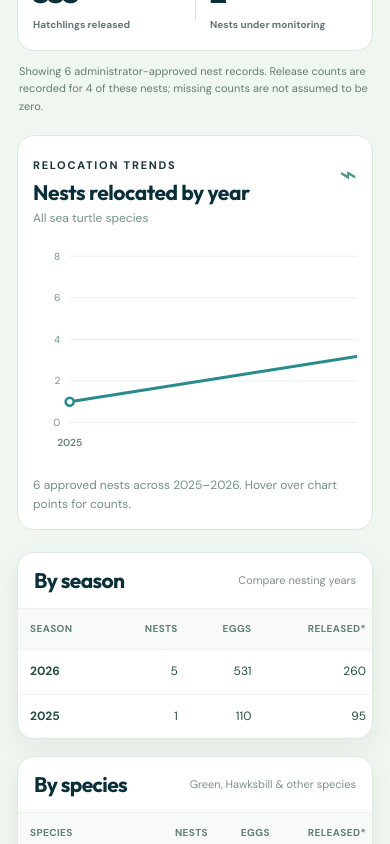
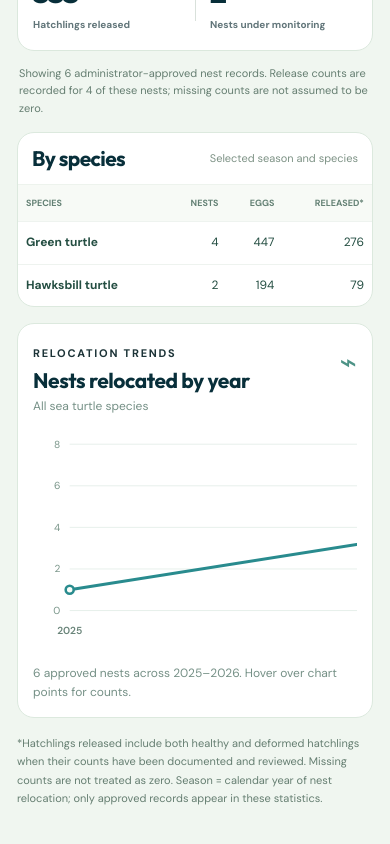
Before and after one commit to anderanakahmad/TRACChatcheryTEST, a plain HTML site: page index.html in a window 390 px wide. Shown: the part 1620-2464 px from the top of the page. Drawn offline with Linux system fonts and the light colour scheme.

Commit message:
Simplify hatchery impact dashboard and align species summary with chart

```diff
--- a/assets/app.js
+++ b/assets/app.js
@@ -146,7 +146,6 @@ function renderStats() {
   output('statReleased',totals.released===null?'—':numberText(totals.released));
   output('statActive',numberText(totals.active));
   output('statFootnote',`Showing ${numberText(visible.length)} administrator-approved nest records. Release counts are recorded for ${numberText(totals.releaseKnown)} of these nests; missing counts are not assumed to be zero.`);
-  breakdownTable('seasonBreakdown',visible,'season');
   breakdownTable('speciesBreakdown',visible,'species');
   renderTrend(visible, season, species);
   output('dataLabel',isDemo()?tr('preview'):`Hatchery records · ${isLive()?'APPROVED LIVE RECORDS':'APPROVED STATIC RECORDS'}`);
--- a/assets/styles.css
+++ b/assets/styles.css
@@ -368,3 +368,27 @@ html[data-theme="dark"] .stat-icon{color:#b0dec0}
 .test-mode-strip{display:flex;gap:16px;align-items:center;justify-content:center;flex-wrap:wrap;padding:10px 18px;background:#fff0ad;color:#25312e;border-bottom:2px solid #d7a032;font:600 13px/1.35 system-ui,sans-serif;text-align:center;position:relative;z-index:90}
 .test-mode-strip strong{letter-spacing:.05em}.test-mode-strip a{color:#1c5e70;text-decoration:underline;font-weight:800}
 @media(max-width:700px){.test-mode-strip{font-size:11px;gap:6px}.test-mode-strip span{flex-basis:100%}}
+
+/* Field test: compact impact dashboard, summary and species on left, trend on right. */
+.stats-overview { grid-template-columns: minmax(0, 1fr) minmax(0, 1.25fr); align-items: stretch; gap: 20px; margin-bottom: 16px; }
+.stats-summary-col { display: flex; flex-direction: column; gap: 14px; min-width: 0; }
+.stats-overview .stat { min-height: 110px; padding: 19px 22px; }
+.stats-overview .stat-footnote { margin: 0 2px; }
+.stats-summary-col .impact-table-card { min-width: 0; box-shadow: none; }
+.stats-summary-col .impact-table-head { padding: 16px 18px 12px; flex-wrap: wrap; gap: 6px; }
+.stats-summary-col .impact-table-card table { min-width: 0; }
+.stats-summary-col .impact-table-card th, .stats-summary-col .impact-table-card td { padding: 12px 14px; }
+.stats-overview .impact-chart-card { display: flex; flex-direction: column; min-height: 0; }
+.stats-overview .trend-svg-wrap { flex: 1 0 auto; display: flex; align-items: center; }
+html[data-theme="dark"] .stats-controls label, html[data-theme="dark"] .impact-chart-head p, html[data-theme="dark"] .chart-note { color: #a9c5bd; }
+html[data-theme="dark"] .trend-svg-wrap .axis-label { fill: #b6d0c7; }
+@media(max-width:900px) {
+  .stats-overview { grid-template-columns: minmax(0,1fr); gap: 16px; }
+  .stats-overview .trend-svg-wrap { flex: initial; }
+}
+@media(max-width:480px) {
+  .stats-overview .stat { padding: 17px 15px; min-height: 100px; }
+  .stats-summary-col .impact-table-head { padding: 14px; }
+  .stats-summary-col .impact-table-card th, .stats-summary-col .impact-table-card td { padding: 11px 8px; }
+  .stats-summary-col .impact-table-card th { font-size: 9px; letter-spacing: 0; }
+}
--- a/index.html
+++ b/index.html
@@ -84,18 +84,14 @@
               <div class="stat"><div class="stat-icon">◔</div><div class="stat-value" id="statActive">—</div><div class="stat-label" data-i18n="nestsIncubating">Nests under monitoring</div></div>
             </div>
             <p class="stat-footnote" id="statFootnote">Figures are calculated from administrator-approved published records only.</p>
+            <section class="impact-table-card" aria-labelledby="speciesBreakdownTitle"><div class="impact-table-head"><h3 id="speciesBreakdownTitle">By species</h3><span>Selected season and species</span></div>
+              <div class="impact-table-scroll"><table><thead><tr><th scope="col">Species</th><th scope="col">Nests</th><th scope="col">Eggs</th><th scope="col">Released*</th></tr></thead><tbody id="speciesBreakdown"></tbody></table></div></section>
           </div>
           <section class="impact-chart-card" aria-labelledby="trendTitle">
             <div class="impact-chart-head"><div><span class="small-label">RELOCATION TRENDS</span><h3 id="trendTitle">Nests relocated by year</h3><p id="trendSubtitle">Approved records across all nesting years</p></div><span class="chart-icon" aria-hidden="true">⌁</span></div>
             <div class="trend-svg-wrap" id="trendChart" role="img" aria-label="Nest relocation trend chart"></div>
             <p class="chart-note" id="trendNote">Select a season for monthly nest counts, or choose all seasons for yearly counts.</p>
           </section>
-        </div>
-        <div class="impact-breakdowns">
-          <section class="impact-table-card" aria-labelledby="seasonBreakdownTitle"><div class="impact-table-head"><h3 id="seasonBreakdownTitle">By season</h3><span>Compare nesting years</span></div>
-            <div class="impact-table-scroll"><table><thead><tr><th scope="col">Season</th><th scope="col">Nests</th><th scope="col">Eggs</th><th scope="col">Released*</th></tr></thead><tbody id="seasonBreakdown"></tbody></table></div></section>
-          <section class="impact-table-card" aria-labelledby="speciesBreakdownTitle"><div class="impact-table-head"><h3 id="speciesBreakdownTitle">By species</h3><span>Green, Hawksbill & other species</span></div>
-            <div class="impact-table-scroll"><table><thead><tr><th scope="col">Species</th><th scope="col">Nests</th><th scope="col">Eggs</th><th scope="col">Released*</th></tr></thead><tbody id="speciesBreakdown"></tbody></table></div></section>
         </div>
         <p class="impact-method">*Hatchlings released include both healthy and deformed hatchlings when their counts have been documented and reviewed. Missing counts are not treated as zero. Season = calendar year of nest relocation; only approved records appear in these statistics.</p>
       </div>
```
